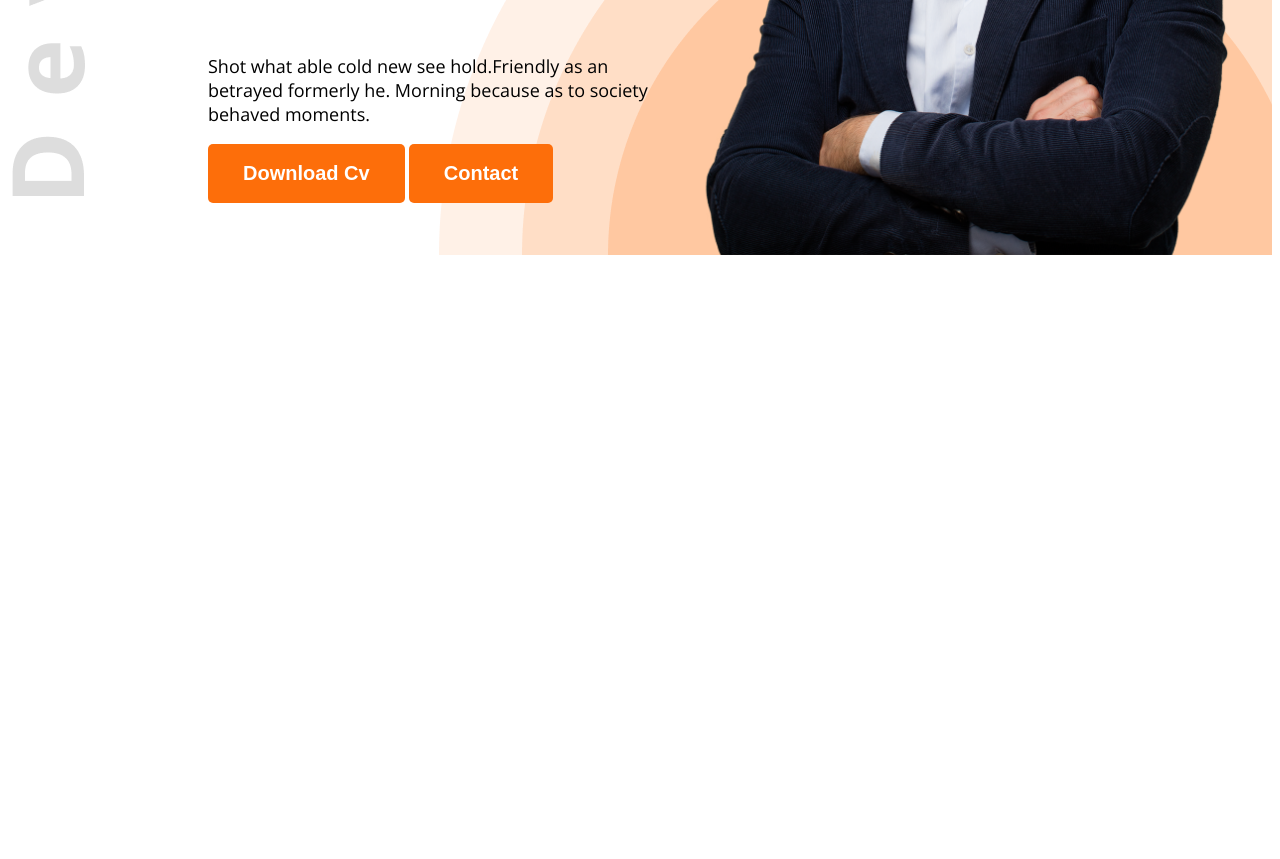
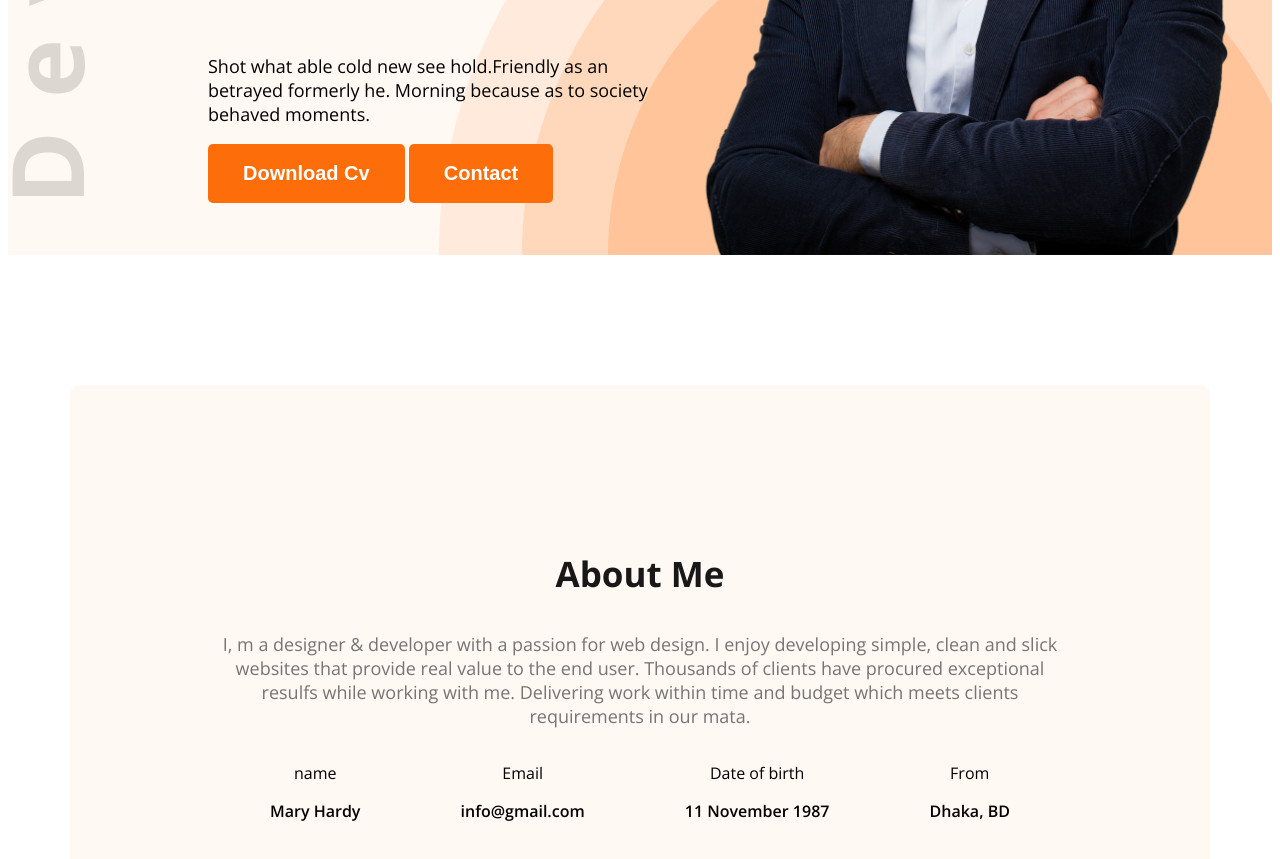
Before and after one commit to imtiaz-zihad/web-portfolio, a plain HTML site: page index.html in a window 1280 px wide. Shown: the part 575-1434 px from the top of the page. Before the commit the page ends 838 px from the top, so only its background shows below. Drawn offline with nearby package versions, Linux system fonts and the light colour scheme.

Commit message:
header addedabout

```diff
--- a/index.html
+++ b/index.html
@@ -14,7 +14,7 @@
   </head>
 
   <body class="open-sans-normal">
-    <header class="header">
+    <header class="header secondary-bg">
       <nav>
         <h3 class="nav-title">Ma<span class="text-primary">r</span>y</h3>
         <ul>
@@ -39,7 +39,32 @@
       </div>
     </header>
 
-    <main></main>
+    <main>
+        <section class="about secondary-bg">
+            <h3 class="section-title">About Me</h3>
+            <p class="section-description">
+                I, m a designer & developer with a passion for web design. I enjoy developing simple, clean and slick websites that provide real value to the end user. Thousands of clients have procured exceptional resulfs while working with me. Delivering work within time and budget which meets clients requirements in our mata.
+            </p>
+            <div class="about-items">
+                <div class="about-item">
+                    <p class="item-title">name</p>
+                    <p class="item-description">Mary Hardy</p>
+                </div>
+                <div class="about-item">
+                    <p class="item-title">Email</p>
+                    <p class="item-description">info@gmail.com</p>
+                </div>
+                <div class="about-item">
+                    <p class="item-title">Date of birth</p>
+                    <p class="item-description">11 November 1987</p>
+                </div>
+                <div class="about-item">
+                    <p class="item-title">From</p>
+                    <p class="item-description">Dhaka, BD</p>
+                </div>
+            </div>
+        </section>
+    </main>
 
     <footer></footer>
   </body>
--- a/styles/style.css
+++ b/styles/style.css
@@ -1,7 +1,5 @@
 /* Nav styles */
-*{
 
-}
 .open-sans-normal{
   font-family: "Open Sans", sans-serif;
   font-optical-sizing: auto;
@@ -26,8 +24,21 @@
     padding: 18px 35px;
     border-radius:5px ;
     border: none;
+}
+.section-title{
+    font-size: 35px;
+    font-weight: bold;
+    color: #181818;
+}
+.section-description{
+    font-size: 18px;
+    color: #757575;
+}
 
+.secondary-bg{
+    background-color: #FFF8F3;
 }
+
 /*  header*/
 
 .header{
@@ -45,6 +56,7 @@ nav{
 .nav-title{
     font-weight: 800;
     font-size: 45px;
+    margin-left: 200px;
 }
 
 nav ul{
@@ -82,3 +94,24 @@ nav li a {
 .banner-profile-pic{
     width: 580px;
 }
+/* Main Style*/
+main{
+    max-width: 1140px;
+    margin: 0 auto;
+}
+
+/* ABout Style*/
+
+.about{
+    border-radius: 10px;
+    padding: 130px 150px;
+    text-align: center;
+    margin-top: 130px;
+}
+.about-items{
+   display: flex;
+   justify-content: space-around;
+}
+.item-description{
+    font-weight: 600;
+}
```
